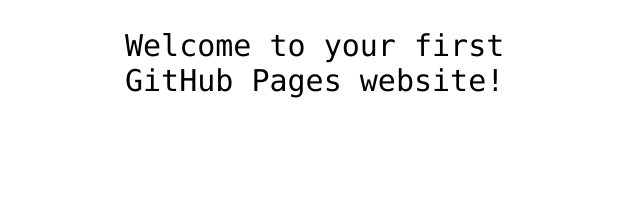
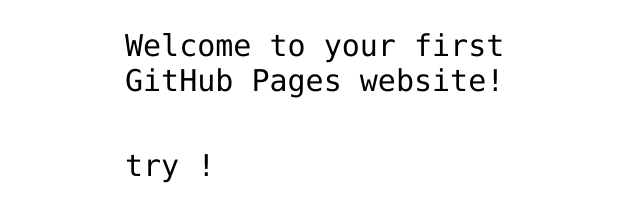
Before and after one commit to FlyingJackM/FlyingJackM.github.io, a plain HTML site: page index.html in a window 1280 px wide. Shown: the part 360-582 px from the top of the page, without its empty margins (315-955 px from the left). Drawn offline with Linux system fonts and the light colour scheme.

Commit message:
Update index.html

```diff
--- a/index.html
+++ b/index.html
@@ -13,6 +13,7 @@
 
 <!-- Change this code here by copy and pasting your template on line 15 -->
 <p>Welcome to your first GitHub Pages website!</p>
+ <p>try !</p>
 
 </body>
 </html>
```
